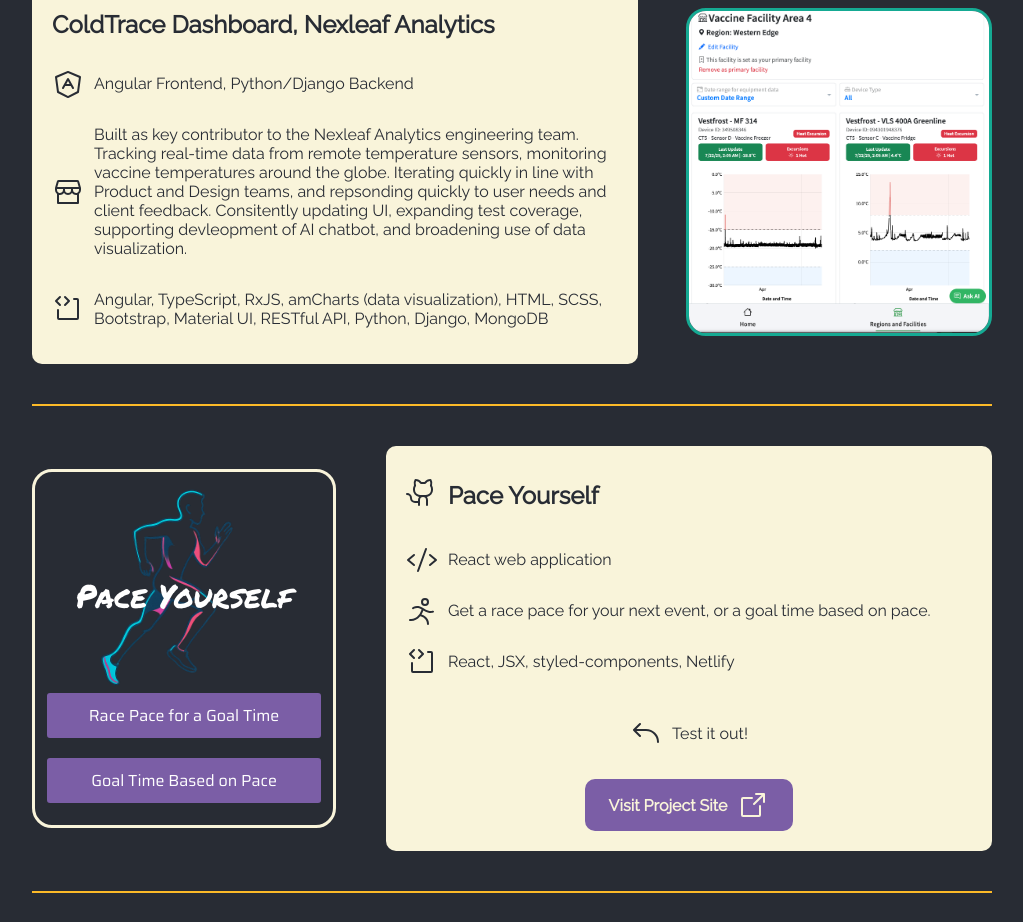
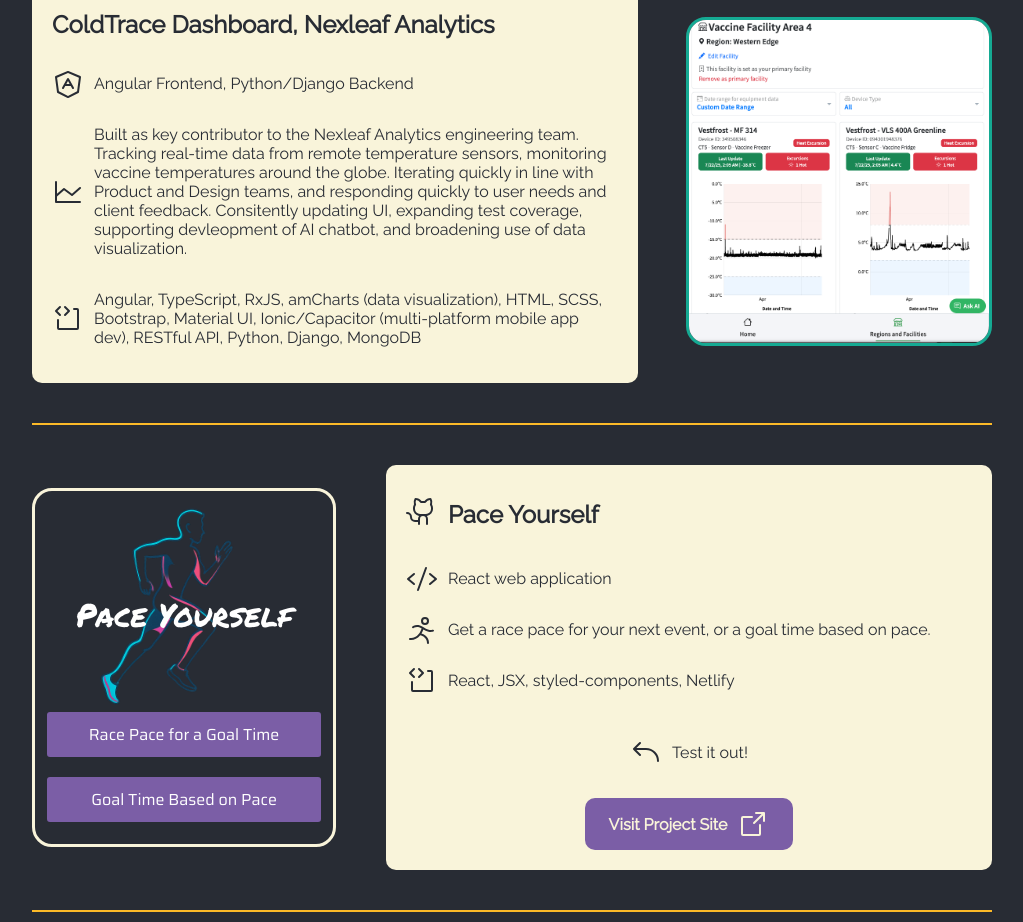
Before and after one commit to cgroark/portfolio2025, a React (Create React App) app: page /projects in a window 1280 px wide. Shown: the part 860-1782 px from the top of the page, without its empty margins (128-1151 px from the left). Built offline with nearby package versions, Linux system fonts and the light colour scheme.

Commit message:
text edits

```diff
--- a/src/components/PaceYourself.js
+++ b/src/components/PaceYourself.js
@@ -1,7 +1,9 @@
 import React, { useState } from 'react';
 import styled from 'styled-components';
 
-const Button = styled.button`
+const Button = styled.button.withConfig({
+  shouldForwardProp: (prop) => prop !== 'active'
+})`
   padding: 10px 20px;
   font-size: 16px;
   cursor: pointer;
@@ -80,7 +82,9 @@
   }
 `;
 
-const TimeInputContainer = styled.div`
+const TimeInputContainer = styled.div.withConfig({
+  shouldForwardProp: (prop) => prop !== 'calculatePace'
+})`
   display: flex;
   align-items: center;
   width: ${(props) => (props.calculatePace === 'pace' ? '220px' : '115px')};
@@ -284,13 +288,13 @@
     <div style={{maxWidth: '496px'}}>
       <FlexDiv>
         <Button
-          active={calculatePace === 'pace'}
+          active={calculatePace === 'pace' ? true : undefined}
           onClick={() => handleOptionChange('pace')}
         >
           Race Pace for a Goal Time
         </Button>
         <Button
-          active={calculatePace === 'time'}
+          active={calculatePace === 'time' ? true : undefined}
           onClick={() => handleOptionChange('time')}
         >
           Goal Time Based on Pace
--- a/src/views/About.js
+++ b/src/views/About.js
@@ -42,16 +42,18 @@
     transform: scale(1.05);
   }
 `
-const Card = styled.div`
+const Card = styled.div.withConfig({
+  shouldForwardProp: (prop) => prop !== 'marginTop' && prop !== 'borderColor'
+})`
   background-color: ${props => props.theme.offWhite};
   color: ${props => props.theme.lightBlack};
   padding: 20px;
   border-radius: 10px;
   border: solid 3px;
-  border-color: ${({ borderColor, theme }) => theme[borderColor] || theme.lightBlack};
+  border-color: ${props => props.theme[props.borderColor] || props.theme.lightBlack};
   height: fit-content;
   width: calc(50% - 60px);
-  margin-top: ${({ marginTop }) => marginTop || '0'};
+  margin-top: ${props => props.marginTop || '0'};
   transition: all 200ms cubic-bezier(0.25, 0.1, 0.25, 1);
 
   @media (max-width: 768px) {
@@ -85,7 +87,7 @@
             <Card borderColor="pink">
               <h3 style={{ marginTop: '10px' }}>Full Stack Development</h3>
               <p>
-                React, Angular, TypeScript, JavaScript, ES6, JSX, RxJS, JQuery, CSS, SCSS, styled-components, HTML, Data Visualization (Chart.js, Recharts, amCharts)
+                React, Angular, TypeScript, JavaScript, ES6, JSX, RxJS, JQuery, CSS, SCSS, styled-components, HTML, Data Visualization (Chart.js, Recharts, amCharts), Ionic/Capacitor
               </p>
               <p>
                 Bootstrap, Material UI, WordPress CMS, Jasmine and Karma (Angular testing framework)
@@ -118,17 +120,17 @@
             <Card borderColor="purple" marginTop="-106px">
               <h3 style={{ marginTop: '10px' }}>What Others Say</h3>
               <p>
-                "<em>Colin's blend of technical excellence, rapid problem-solving, and collaborative spirit has been instrumental in delivering a wide variety of new features on time and with high quality...He's also remarkably consistent in delivering on his commitments.</em>" <br />
-                <blockquote>
-                  <strong> - Lucas Howell, engineering manager (Nexleaf Analytics)</strong>
-                </blockquote>
+                "<em>Colin's blend of technical excellence, rapid problem-solving, and collaborative spirit has been instrumental in delivering a wide variety of new features on time and with high quality...He's also remarkably consistent in delivering on his commitments.</em>"
               </p>
+              <blockquote>
+                <strong> - Lucas Howell, engineering manager (Nexleaf Analytics)</strong>
+              </blockquote>
               <p>
-                "<em>I could not recommend Colin more highly. He is one of my favorite people to have ever worked with. His combination of technical talent and understanding of the important work we do is nearly impossible to replicate. When hiring devs, I've found the latter to be incredibly hard to find.</em>" <br />
-                <blockquote>
+                "<em>I could not recommend Colin more highly. He is one of my favorite people to have ever worked with. His combination of technical talent and understanding of the important work we do is nearly impossible to replicate. When hiring devs, I've found the latter to be incredibly hard to find.</em>"
+              </p>
+              <blockquote>
                   <strong> - Ray Outlaw, former manager (EnviroIssues)</strong>
-                </blockquote>
-              </p>
+              </blockquote>
             </Card>
           </div>
         </AboutContainer>
--- a/src/views/Home.js
+++ b/src/views/Home.js
@@ -8,7 +8,7 @@
     background-size: cover;
     background-position: 50%;
     background-repeat: no-repeat;
-    height: 100vh;
+    min-height: 100vh;
     width: 100%;
 `;
 
@@ -17,7 +17,7 @@
     padding: 20px;
     border-radius: 10px;
     max-width: 460px;
-    margin: 15% auto 0;
+    margin: 15% auto 10px;
     text-align: center;
 
     @media (max-width: 768px) {
--- a/src/views/Projects.js
+++ b/src/views/Projects.js
@@ -1,6 +1,6 @@
 import {
   ArrowBendUpLeftIcon, ArrowBendRightDownIcon,
-  ArrowSquareOutIcon, GithubLogoIcon,
+  ArrowSquareOutIcon, ChartLineIcon, GithubLogoIcon,
   CodeIcon, CodeBlockIcon, BookOpenTextIcon,
   AngularLogoIcon, PersonSimpleRunIcon,
   SubtractSquareIcon,
@@ -67,7 +67,9 @@
   }
 `;
 
-const ProjectImage = styled.img`
+const ProjectImage = styled.img.withConfig({
+  shouldForwardProp: (prop) => prop !== 'borderColor'
+})`
   width: 300px;
   border-radius: 20px;
   border: solid 3px;
@@ -209,15 +211,15 @@
             </p>
           </div>
           <div style={{ display: 'flex', alignItems: 'center', gap: '10px' }}>
-            <StorefrontIcon size={32} />
+            <ChartLineIcon size={32} />
             <p>
-              Built as key contributor to the Nexleaf Analytics engineering team. Tracking real-time data from remote temperature sensors, monitoring vaccine temperatures around the globe. Iterating quickly in line with Product and Design teams, and repsonding quickly to user needs and client feedback. Consitently updating UI, expanding test coverage, supporting devleopment of AI chatbot, and broadening use of data visualization.
+              Built as key contributor to the Nexleaf Analytics engineering team. Tracking real-time data from remote temperature sensors, monitoring vaccine temperatures around the globe. Iterating quickly in line with Product and Design teams, and responding quickly to user needs and client feedback. Consitently updating UI, expanding test coverage, supporting devleopment of AI chatbot, and broadening use of data visualization.
             </p>
           </div>
           <div style={{ display: 'flex', alignItems: 'center', gap: '10px' }}>
             <CodeBlockIcon size={32} />
             <p>
-              Angular, TypeScript, RxJS, amCharts (data visualization), HTML, SCSS, Bootstrap, Material UI, RESTful API, Python, Django, MongoDB
+              Angular, TypeScript, RxJS, amCharts (data visualization), HTML, SCSS, Bootstrap, Material UI, Ionic/Capacitor (multi-platform mobile app dev), RESTful API, Python, Django, MongoDB
             </p>
           </div>
         </Card>
```
